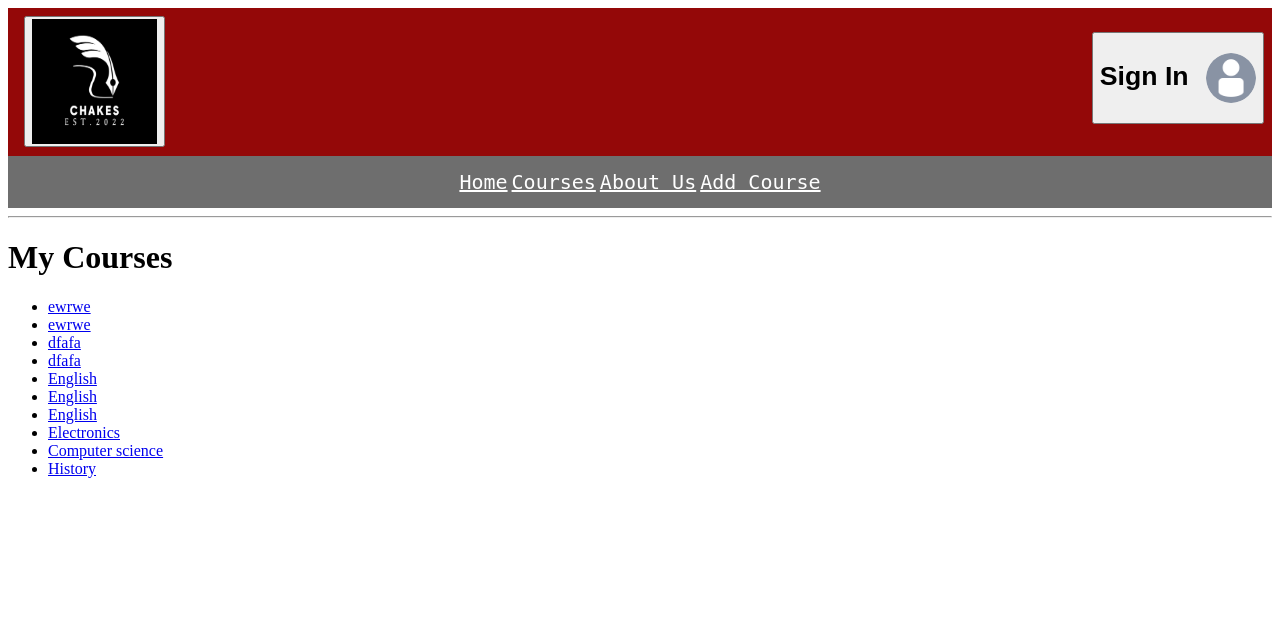
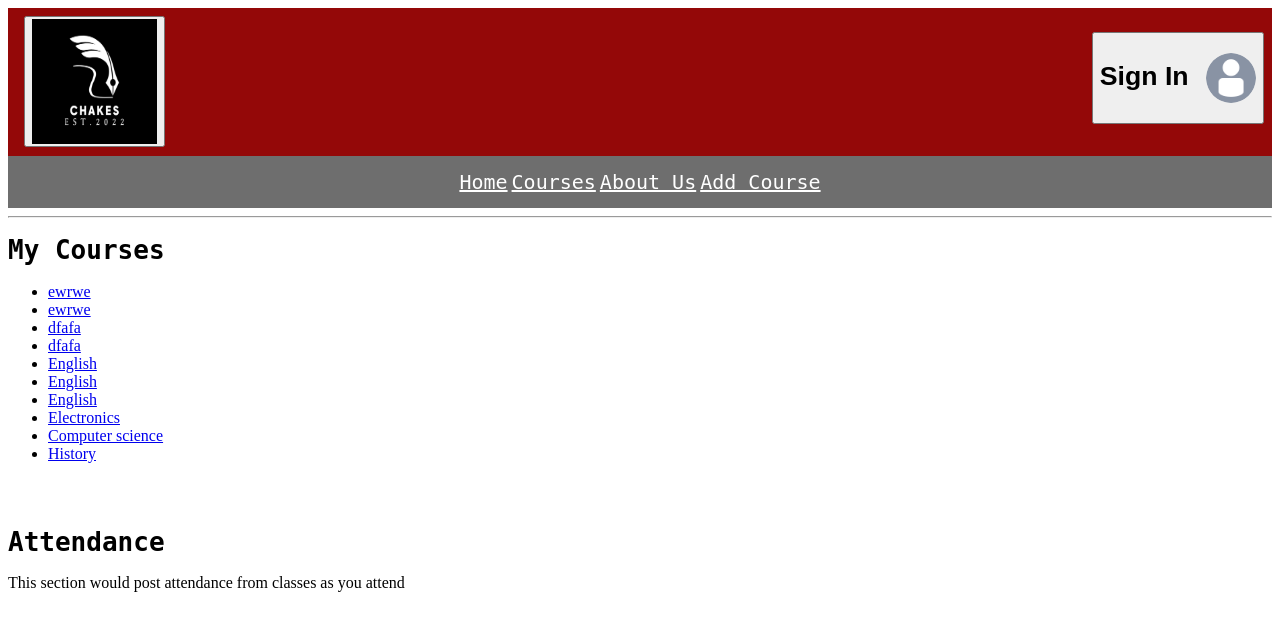
Before and after one commit to Tylercichosz/Final-Project-CSCI-313, a Django app: page /Courses/ in a window 1280 px wide. Shown: the top 631 px of the page. Run offline with Django 4.2, Linux system fonts and the light colour scheme; data comes from the database, SQL or seed files in the repository.

Commit message:
Update courses.html

```diff
--- a/final_project/first_page/templates/courses.html
+++ b/final_project/first_page/templates/courses.html
@@ -3,7 +3,7 @@
 {% extends 'base.html' %}
 
 {% block content %}
-  <h1>My Courses</h1>
+  <h1 style="font-family: monospace">My Courses</h1>
   {% if courses %}
     <ul>
       {% for course in courses %}
@@ -48,4 +48,8 @@
       });
     });
   </script>
+<h1 style="font-family: monospace; margin-top: 4rem">Attendance</h1>
+<p style="border: 1cm">
+  This section would post attendance from classes as you attend
+</p>
 {% endblock %}
```
